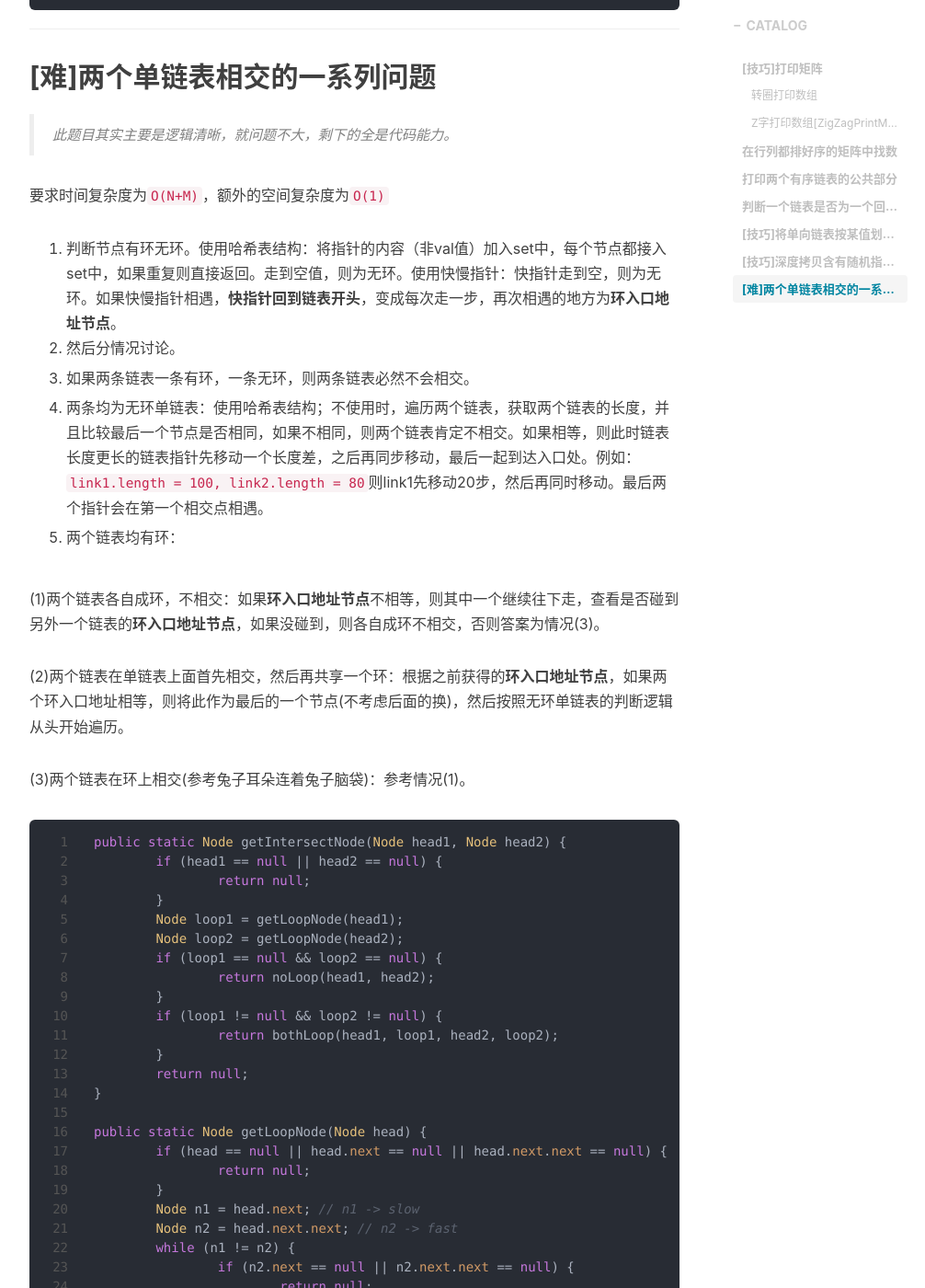
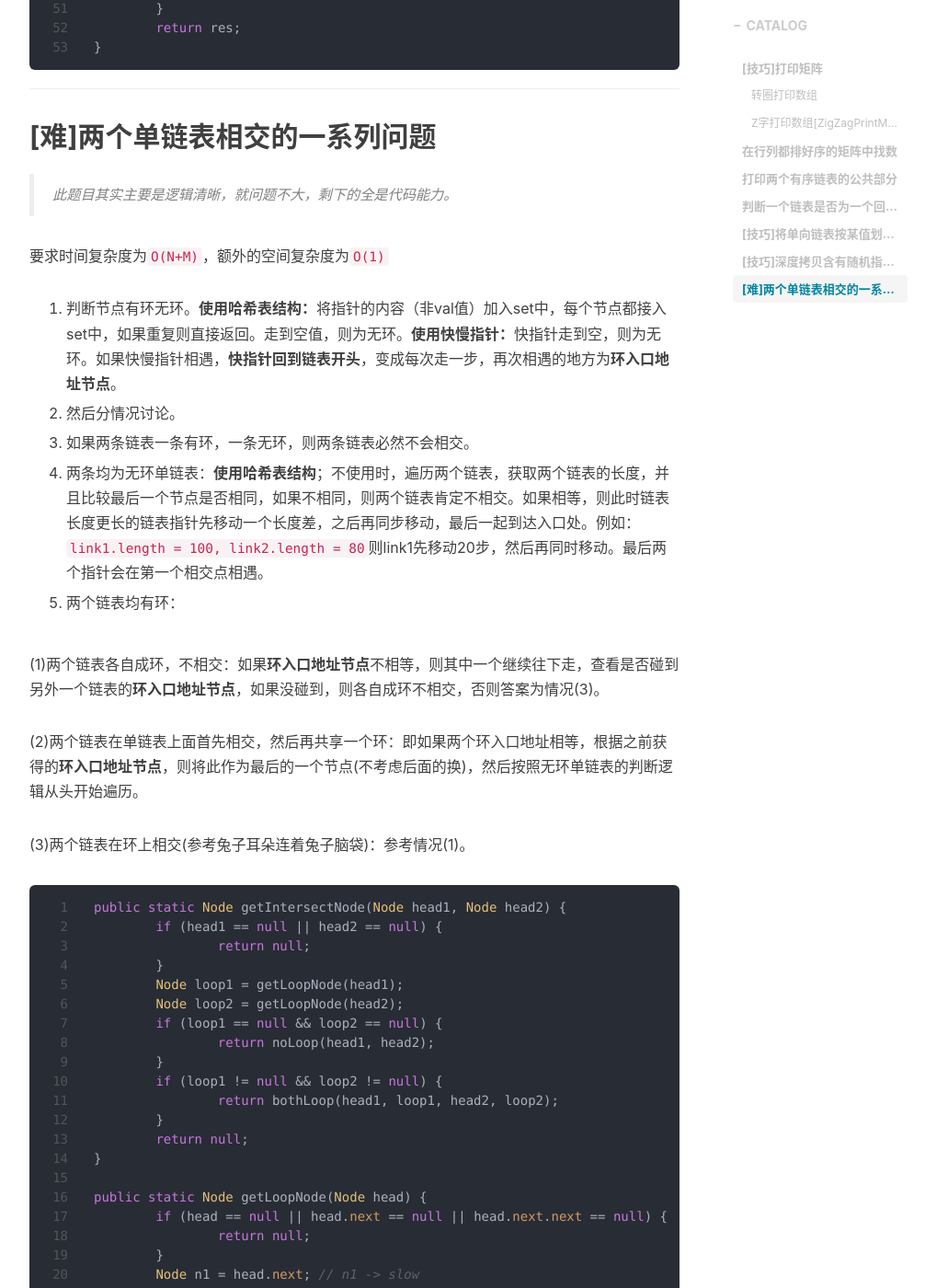
Before and after one commit to xinh79/xinh79.github.io, a Jekyll site: the page built from _posts/2019-11-06-左程云算法讲解笔记-II.markdown, in a window 1280 px wide and 1400 px high, scrolled down 9794 px. Shown: the whole window at 92% size, without its empty margins (233-1239 px from the left). Built offline with Jekyll 4.4.1, drawn with Linux system fonts in a browser that asks for light colours; nearby versions of some CDN libraries; comment, search, counter and statistics services are not loaded; some of the changed text lies outside the part shown.

Commit message:
Update 2019-11-06-左程云算法讲解笔记-II.markdown

```diff
--- a/_posts/2019-11-06-左程云算法讲解笔记-II.markdown
+++ b/_posts/2019-11-06-左程云算法讲解笔记-II.markdown
@@ -428,18 +430,19 @@ public static Node copyListWithRand2(Node head) {
 
 要求时间复杂度为`O(N+M)`，额外的空间复杂度为`O(1)`
 
-1. 判断节点有环无环。使用哈希表结构：将指针的内容（非val值）加入set中，每个节点都接入set中，如果重复则直接返回。走到空值，则为无环。使用快慢指针：快指针走到空，则为无环。如果快慢指针相遇，**快指针回到链表开头**，变成每次走一步，再次相遇的地方为**环入口地址节点**。
+1. 判断节点有环无环。**使用哈希表结构：**将指针的内容（非val值）加入set中，每个节点都接入set中，如果重复则直接返回。走到空值，则为无环。**使用快慢指针：**快指针走到空，则为无环。如果快慢指针相遇，**快指针回到链表开头**，变成每次走一步，再次相遇的地方为**环入口地址节点**。
+
 2. 然后分情况讨论。
 
 3. 如果两条链表一条有环，一条无环，则两条链表必然不会相交。
 
-4. 两条均为无环单链表：使用哈希表结构；不使用时，遍历两个链表，获取两个链表的长度，并且比较最后一个节点是否相同，如果不相同，则两个链表肯定不相交。如果相等，则此时链表长度更长的链表指针先移动一个长度差，之后再同步移动，最后一起到达入口处。例如：`link1.length = 100, link2.length = 80`则link1先移动20步，然后再同时移动。最后两个指针会在第一个相交点相遇。
+4. 两条均为无环单链表：**使用哈希表结构**；不使用时，遍历两个链表，获取两个链表的长度，并且比较最后一个节点是否相同，如果不相同，则两个链表肯定不相交。如果相等，则此时链表长度更长的链表指针先移动一个长度差，之后再同步移动，最后一起到达入口处。例如：`link1.length = 100, link2.length = 80`则link1先移动20步，然后再同时移动。最后两个指针会在第一个相交点相遇。
 
 5. 两个链表均有环：
 
 (1)两个链表各自成环，不相交：如果**环入口地址节点**不相等，则其中一个继续往下走，查看是否碰到另外一个链表的**环入口地址节点**，如果没碰到，则各自成环不相交，否则答案为情况(3)。
 
-(2)两个链表在单链表上面首先相交，然后再共享一个环：根据之前获得的**环入口地址节点**，如果两个环入口地址相等，则将此作为最后的一个节点(不考虑后面的换)，然后按照无环单链表的判断逻辑从头开始遍历。
+(2)两个链表在单链表上面首先相交，然后再共享一个环：即如果两个环入口地址相等，根据之前获得的**环入口地址节点**，则将此作为最后的一个节点(不考虑后面的换)，然后按照无环单链表的判断逻辑从头开始遍历。
 
 (3)两个链表在环上相交(参考兔子耳朵连着兔子脑袋)：参考情况(1)。
 
```
Also changed, not shown: other parts of _posts/2019-11-06-左程云算法讲解笔记-II.markdown (+2 -0 lines).
